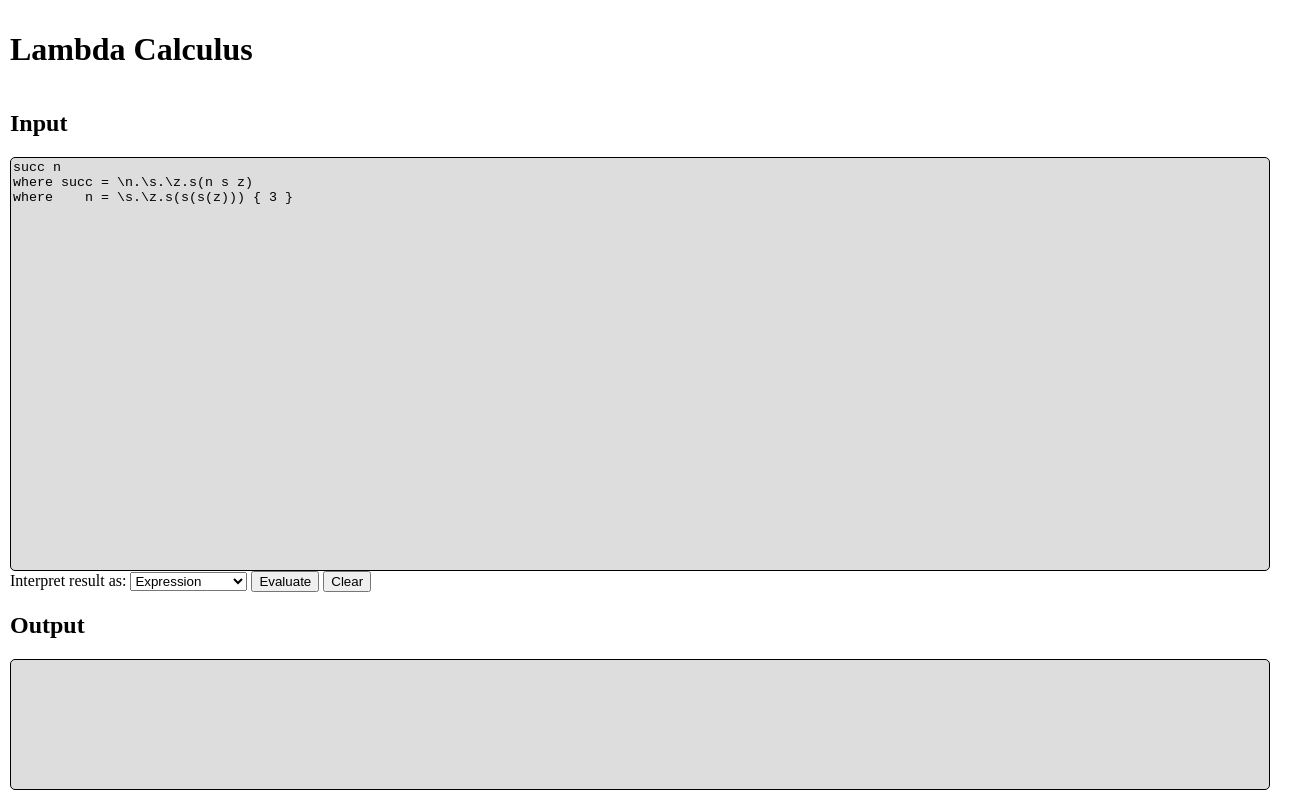
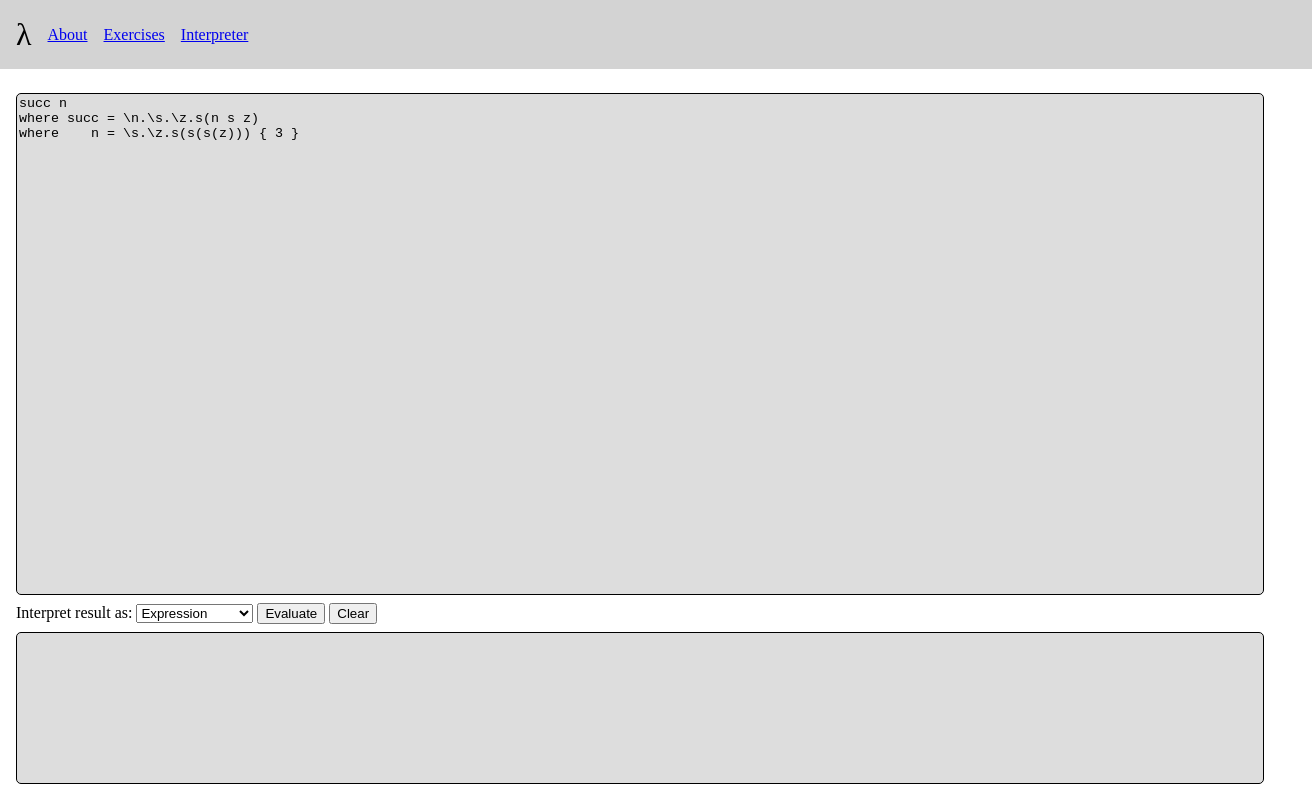
Before and after one commit to louis-hildebrand/lambda-calculus, a website built with webpack: page www/index.html in a window 1280 px wide. Shown: the whole page, 1312 px wide, since content can reach past the window. Built offline with nearby package versions, Linux system fonts and the light colour scheme.

Commit message:
Add "About" page and header

```diff
--- a/www/index.css
+++ b/www/index.css
@@ -9,18 +9,39 @@ html {
 }
 
 body {
-	width: 100%;
-	height: 100%;
-	margin: 0;
-	padding: 10px;
-	box-sizing: border-box;
-}
-
-body {
 	display: flex;
 	flex-direction: column;
 	align-items: baseline;
 	justify-content: stretch;
+	padding: 0;
+}
+
+body, main {
+	width: 100%;
+	height: 100%;
+	margin: 0;
+	box-sizing: border-box;
+}
+
+header {
+	width: 100%;
+	margin: 0;
+}
+
+header, main {
+	padding: 1em;
+}
+
+main {
+	flex: 1 1 auto;
+	display: flex;
+	flex-direction: column;
+	align-items: baseline;
+	justify-content: stretch;
+}
+
+#interpreter-main {
+	gap: 0.5em;
 }
 
 #input-block, #output-block {
@@ -39,6 +60,19 @@ body {
 }
 
 /* Other style -------------------------------------------------------------- */
+
+#logo {
+	font-size: xx-large;
+}
+
+header {
+	background-color: lightgrey;
+	display: flex;
+	flex-direction: row;
+	align-items: center;
+	justify-content: baseline;
+	gap: 1em;
+}
 
 #input-block, #output-block {
 	font-family: monospace;
--- a/www/index.html
+++ b/www/index.html
@@ -6,14 +6,19 @@
 		<link href="./index.css" rel="stylesheet">
 	</head>
 	<body>
+		<header>
+			<span id="logo">&#x03bb;</span>
+			<a href="./about.html">About</a>
+			<a href="./exercises.html">Exercises</a>
+			<a href="./">Interpreter</a>
+		</header>
+		<main id="interpreter-main">
 			<noscript>
 				This page contains WebAssembly and JavaScript content.
 				Please enable JavaScript in your browser.
 			</noscript>
 			<script src="./bootstrap.js"></script>
-		<h1>Lambda Calculus</h1>
 			<div id="exercise-description"></div>
-		<h2>Input</h2>
 			<textarea id="input-block"></textarea>
 			<div>
 				<span>Interpret result as:</span>
@@ -26,7 +31,7 @@
 				<button id="clear-btn">Clear</button>
 				<button id="show-answer-btn" style="visibility: hidden;">Show answer</button>
 			</div>
-		<h2>Output</h2>
 			<textarea id="output-block" readonly></textarea>
+		</main>
 	</body>
 </html>
--- a/www/webpack.config.js
+++ b/www/webpack.config.js
@@ -11,6 +11,7 @@ module.exports = {
   mode: "development",
   plugins: [
     new CopyWebpackPlugin([
+      "about.html",
       "exercises.html",
       "index.html",
       "index.css",
```
Also changed, not shown: www/about.html (added, +24 -0 lines), www/exercises.html (+8 -0 lines). Lines whose indentation alone changed are shown as unchanged.
